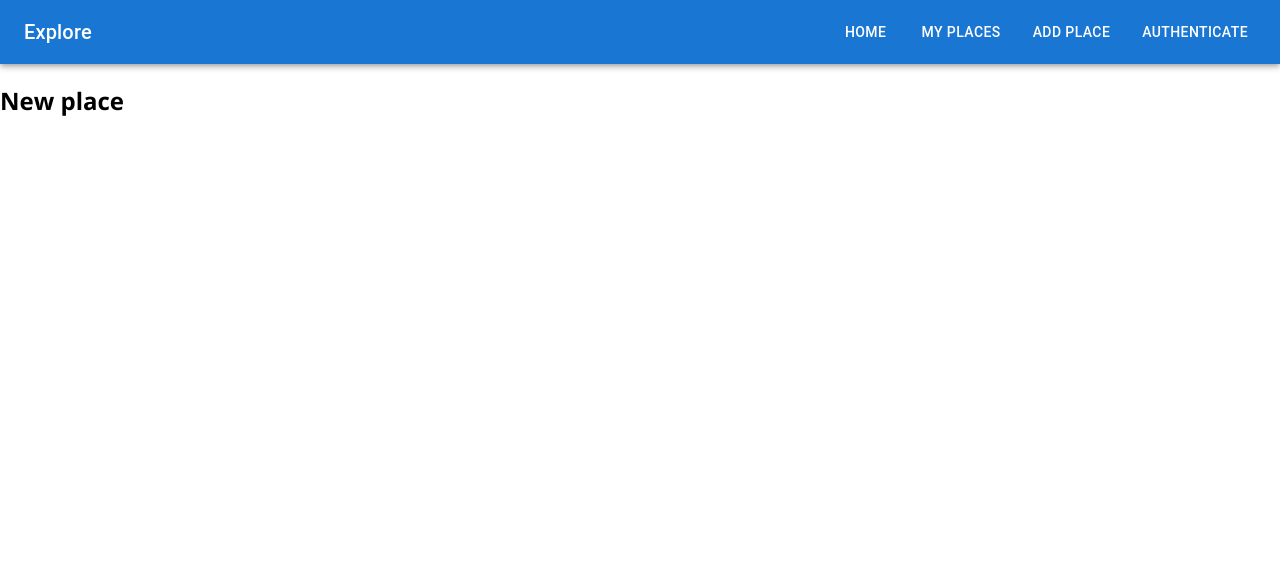
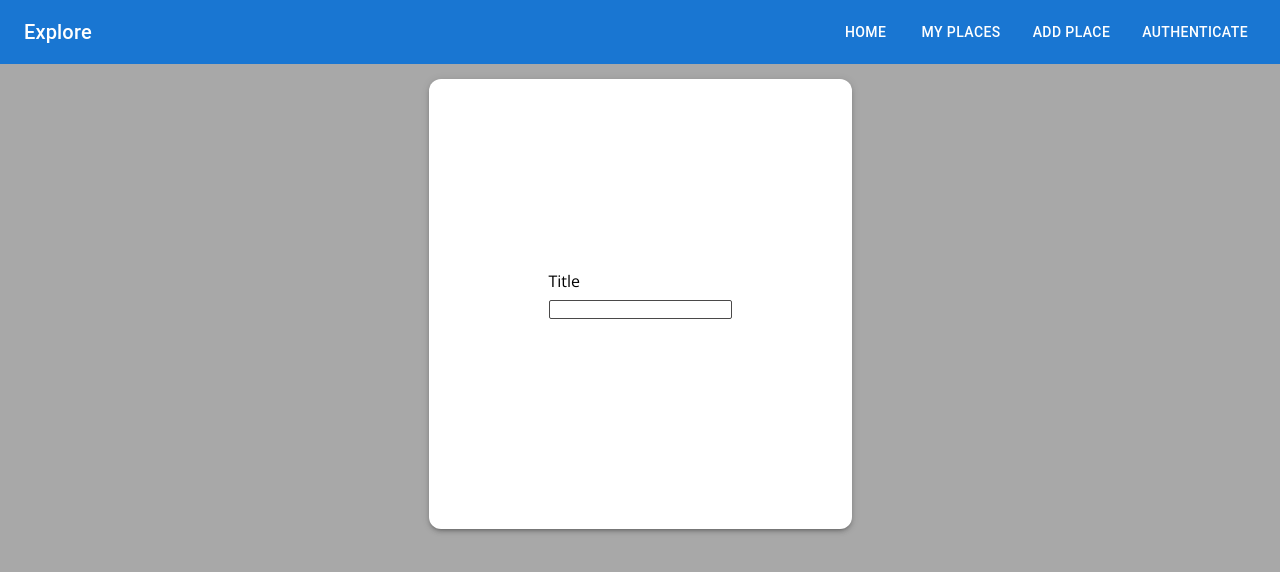
Before and after one commit to JohnMadhan07/ExplorePlacesApp, a React (Create React App) app: page /places/new in a window 1280 px wide. Shown: the top 572 px of the page. Built offline with nearby package versions, Linux system fonts and the light colour scheme.

Commit message:
Added validators to Form

```diff
--- a/src/places/pages/NewPlace.js
+++ b/src/places/pages/NewPlace.js
@@ -1,5 +1,11 @@
 import React from "react";
-const NewPlace =()=>{
-    return<h2>New place</h2>
-}
-export default NewPlace
+import Input from "../../shared/components/FormElements/Input";
+import { VALIDATOR_REQUIRE } from "../../shared/components/FormElements/validators";
+const NewPlace = () => {
+  return (
+    <form>
+      <Input element="input" type="text" label="Title" validators={[VALIDATOR_REQUIRE()]} />
+    </form>
+  );
+};
+export default NewPlace;
--- /dev/null
+++ b/src/shared/components/FormElements/Input.js
@@ -0,0 +1,67 @@
+import React, { useReducer } from "react";
+import PlaceCard from "../UIElements/PlaceCard";
+import { validate } from "./validators";
+
+const reducer = (state, action) => {
+  switch (action.type) {
+    case "CHANGE":
+      return {
+        ...state,
+        value: action.val,
+        isValid: validate(action.val,action.validators),
+        isTouched: true,
+      };
+    default:
+      return state;
+  }
+};
+const Input = (props) => {
+
+  const [inputstate, dispatch] = useReducer(reducer, {
+    value: '',
+    isValid: false,
+    isTouched: false,
+  });
+  const conditionalStyles = {
+    backgroundColor: !inputstate.isTouched || inputstate.isValid ? "white" : "#ffc7cb",
+    border: !inputstate.isTouched || inputstate.isValid ? "1px solid #4a4949" : "1px solid #a90006",
+    borderRadius:"2px"
+  };
+  const changeHandler = (event) => {
+    dispatch({ type: "CHANGE", val: event.target.value ,validators:props.validators});
+  };
+  const element =
+    props.element === "input" ? (
+      <input
+        type={props.type}
+        onChange={changeHandler}
+        value={inputstate.value}
+        style={conditionalStyles}
+      ></input>
+    ) : (
+      <textarea
+        rows={props.rows || 3}
+        onChange={changeHandler}
+        value={inputstate.value}
+      ></textarea>
+    );
+
+  return (
+    <PlaceCard>
+      <label
+        style={{
+          display: "flex",
+          flexDirection: "column",
+          gap: "8px",
+          justifyContent: "start",
+          width: "100%",
+        }}
+      >
+        {props.label}
+        {element}
+      </label>
+    </PlaceCard>
+  );
+};
+
+export default Input;
--- /dev/null
+++ b/src/shared/components/FormElements/validators.js
@@ -0,0 +1,46 @@
+const VALIDATOR_TYPE_REQUIRE = 'REQUIRE';
+const VALIDATOR_TYPE_MINLENGTH = 'MINLENGTH';
+const VALIDATOR_TYPE_MAXLENGTH = 'MAXLENGTH';
+const VALIDATOR_TYPE_MIN = 'MIN';
+const VALIDATOR_TYPE_MAX = 'MAX';
+const VALIDATOR_TYPE_EMAIL = 'EMAIL';
+const VALIDATOR_TYPE_FILE = 'FILE';
+
+export const VALIDATOR_REQUIRE = () => ({ type: VALIDATOR_TYPE_REQUIRE });
+export const VALIDATOR_FILE = () => ({ type: VALIDATOR_TYPE_FILE });
+export const VALIDATOR_MINLENGTH = val => ({
+  type: VALIDATOR_TYPE_MINLENGTH,
+  val: val
+});
+export const VALIDATOR_MAXLENGTH = val => ({
+  type: VALIDATOR_TYPE_MAXLENGTH,
+  val: val
+});
+export const VALIDATOR_MIN = val => ({ type: VALIDATOR_TYPE_MIN, val: val });
+export const VALIDATOR_MAX = val => ({ type: VALIDATOR_TYPE_MAX, val: val });
+export const VALIDATOR_EMAIL = () => ({ type: VALIDATOR_TYPE_EMAIL });
+
+export const validate = (value, validators) => {
+  let isValid = true;
+  for (const validator of validators) {
+    if (validator.type === VALIDATOR_TYPE_REQUIRE) {
+      isValid = isValid && value.trim().length > 0;
+    }
+    if (validator.type === VALIDATOR_TYPE_MINLENGTH) {
+      isValid = isValid && value.trim().length >= validator.val;
+    }
+    if (validator.type === VALIDATOR_TYPE_MAXLENGTH) {
+      isValid = isValid && value.trim().length <= validator.val;
+    }
+    if (validator.type === VALIDATOR_TYPE_MIN) {
+      isValid = isValid && +value >= validator.val;
+    }
+    if (validator.type === VALIDATOR_TYPE_MAX) {
+      isValid = isValid && +value <= validator.val;
+    }
+    if (validator.type === VALIDATOR_TYPE_EMAIL) {
+      isValid = isValid && /^\S+@\S+\.\S+$/.test(value);
+    }
+  }
+  return isValid;
+};
--- a/src/shared/components/Navigation/MainNavigation.js
+++ b/src/shared/components/Navigation/MainNavigation.js
@@ -46,9 +46,9 @@
           >
             <MenuIcon />
             <Drawer
-              anchor="left" // Drawer opens from the left
-              open={isdrawerOpen} // Control open/close state
-              onClose={toggleDrawer(false)} // Close drawer on click outside
+              anchor="left"
+              open={isdrawerOpen}
+              onClose={toggleDrawer(false)}
             >
               <NavLinks></NavLinks>
             </Drawer>
--- a/src/shared/components/UIElements/PlaceCard.js
+++ b/src/shared/components/UIElements/PlaceCard.js
@@ -12,6 +12,7 @@
         margin:0,
         padding:0
       }}
+      maxWidth={false}
     >
       <Box
         sx={{
```
